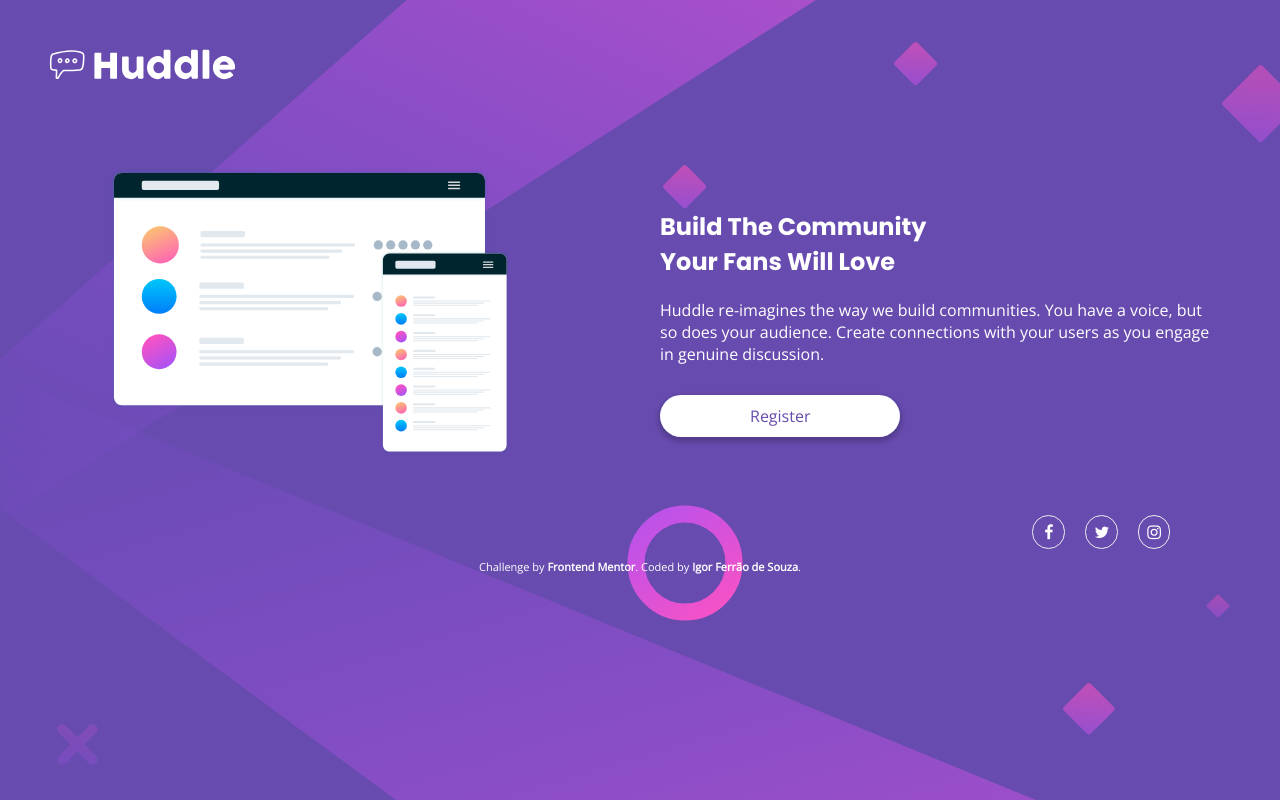
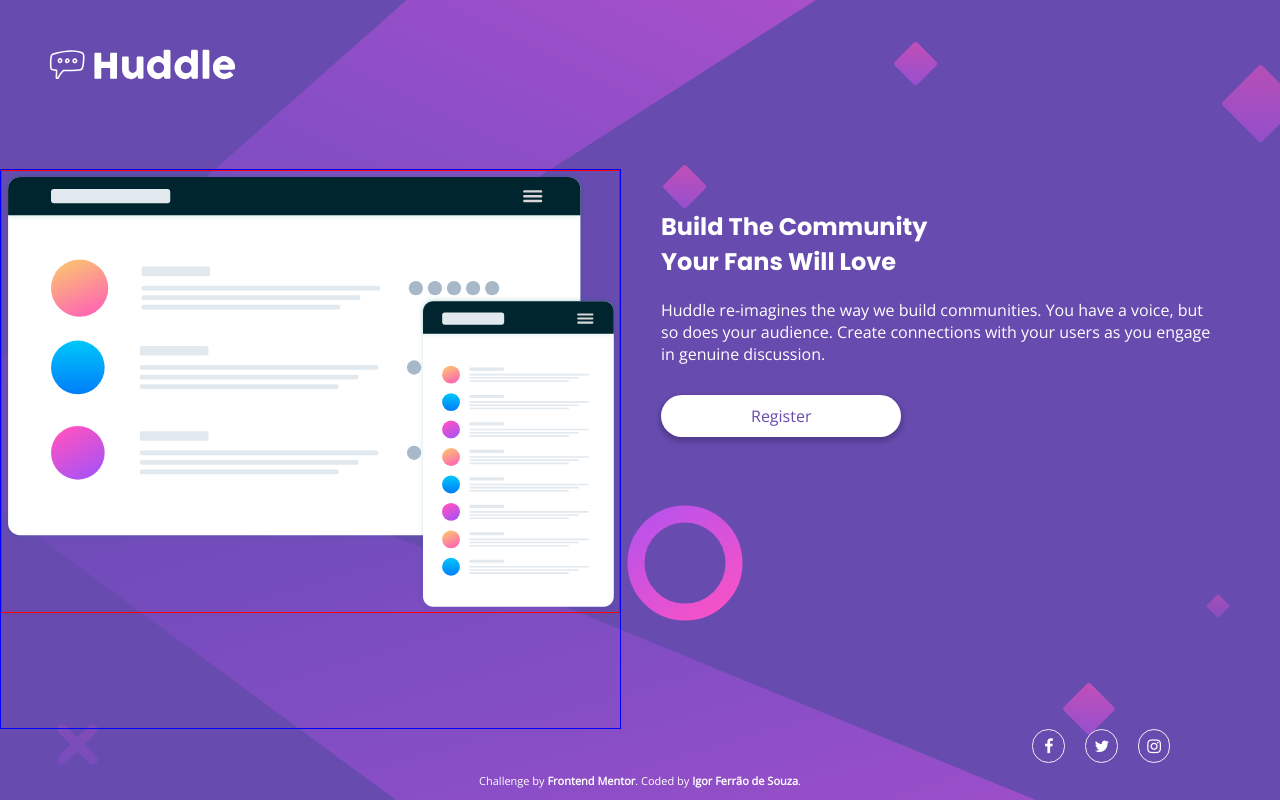
Before and after one commit to igoorferrao/projeto-landing-page.github.io, a plain HTML site: page index.html in a window 1280 px wide. Drawn offline with nearby package versions, Linux system fonts and the light colour scheme.

Commit message:
Update styles.css

```diff
--- a/styles.css
+++ b/styles.css
@@ -50,15 +50,7 @@ nav img:hover {
     /* border: 1px solid red; */
 }
 
-.container .image-mockup {
-    display: flex;
-    justify-content: center;
-    margin-bottom: 60px;
-}
 
-.container>.image-mockup > img {
-    width: 400px;
-}
 
 .content {
     margin-bottom: 60px;
@@ -140,7 +132,15 @@ nav img:hover {
         justify-content: center;
     }
 
+    .container .image-mockup {
+        display: flex;
+        justify-content: center;
+        margin-bottom: 60px;
+    }
 
+    .container>.image-mockup > img {
+        width: 400px;
+    }
 
 
 
@@ -152,25 +152,30 @@ nav img:hover {
 
     section {
         display: flex;
-
+        height: 70vh;
     }
 
     .container{
         display: flex;
-
-
     }
 
-    .image-mockup,
+   .image-mockup{
+        border: 1px solid blue;
+        flex: 1;
+        height: 100%;
+    }
+    /* é aqui que tem que arrumar...  */
+
+    .image-mockup > img {
+        display: block;
+        border: 1px solid red;
+        margin: 0 auto;
+        max-width:100%;
+        height:auto;
+    }
+
     .content {
         flex: 1;
-
-    }
-
-    .image-mockup img {
-        max-width:100%;
-	    height: auto;
-
     }
 
     .content {
```
